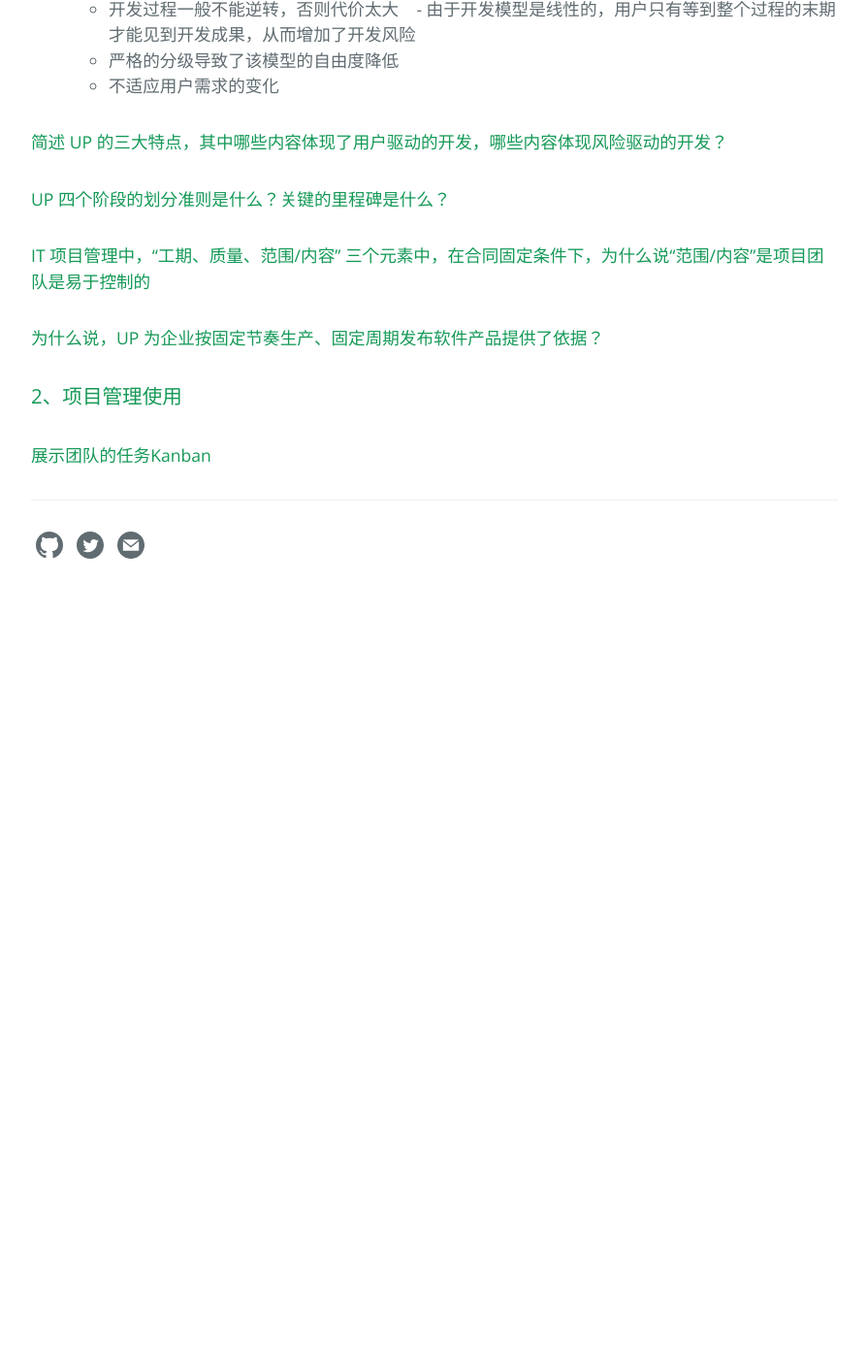
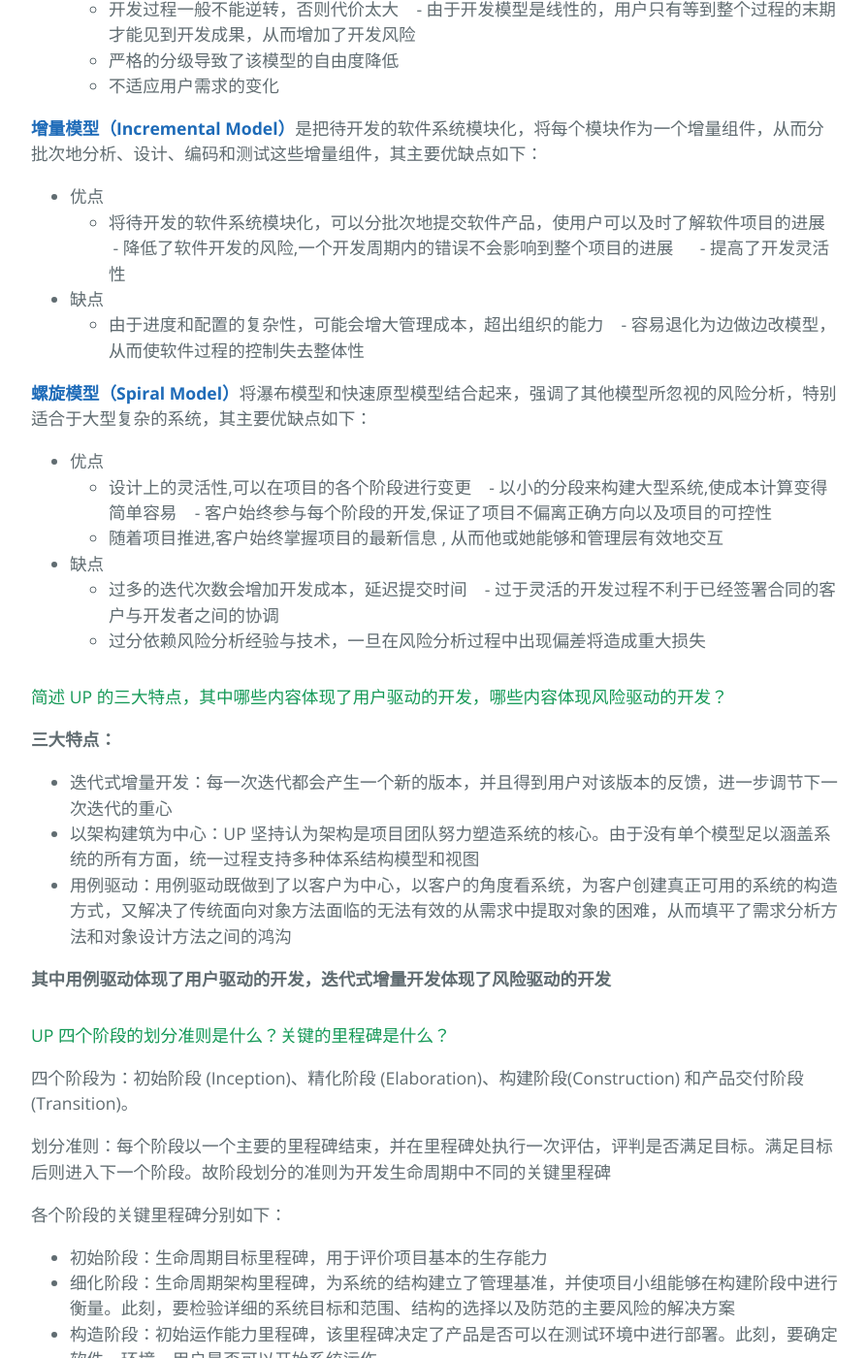
Before and after one commit to joece/joece.github.io, a Jekyll site: the page built from _posts/2018-03-22-SSAD-HW2.md, in a window 1280 px wide and 1400 px high, scrolled down 796 px. Shown: the whole window at 97% size, without its empty margins (192-1086 px from the left). Built offline with Jekyll 4.4.1, drawn with Linux system fonts in a browser that asks for light colours; before the commit the page ends 1426 px from its top, so only the background shows below that; some of the changed text lies outside the part shown.

Commit message:
Update 2018-03-22-SSAD-HW2.md

```diff
--- a/_posts/2018-03-22-SSAD-HW2.md
+++ b/_posts/2018-03-22-SSAD-HW2.md
@@ -20,15 +20,58 @@ title: "SSAD HW2"
     - 严格的分级导致了该模型的自由度降低
     - 不适应用户需求的变化
 
+[__增量模型（Incremental Model）__](https://baike.baidu.com/item/%E5%A2%9E%E9%87%8F%E6%A8%A1%E5%9E%8B)是把待开发的软件系统模块化，将每个模块作为一个增量组件，从而分批次地分析、设计、编码和测试这些增量组件，其主要优缺点如下：
+
+- 优点
+    - 将待开发的软件系统模块化，可以分批次地提交软件产品，使用户可以及时了解软件项目的进展
+    - 降低了软件开发的风险,一个开发周期内的错误不会影响到整个项目的进展
+    - 提高了开发灵活性
+
+- 缺点
+    - 由于进度和配置的复杂性，可能会增大管理成本，超出组织的能力
+    - 容易退化为边做边改模型，从而使软件过程的控制失去整体性
+
+[__螺旋模型（Spiral Model）__](https://en.wikipedia.org/wiki/Spiral_model)将瀑布模型和快速原型模型结合起来，强调了其他模型所忽视的风险分析，特别适合于大型复杂的系统，其主要优缺点如下：
+
+- 优点
+    - 设计上的灵活性,可以在项目的各个阶段进行变更
+    - 以小的分段来构建大型系统,使成本计算变得简单容易
+    - 客户始终参与每个阶段的开发,保证了项目不偏离正确方向以及项目的可控性
+    - 随着项目推进,客户始终掌握项目的最新信息 , 从而他或她能够和管理层有效地交互
+
+- 缺点
+    - 过多的迭代次数会增加开发成本，延迟提交时间
+    - 过于灵活的开发过程不利于已经签署合同的客户与开发者之间的协调
+    - 过分依赖风险分析经验与技术，一旦在风险分析过程中出现偏差将造成重大损失
+
 #### 简述 UP 的三大特点，其中哪些内容体现了用户驱动的开发，哪些内容体现风险驱动的开发？
+__三大特点：__
+- 迭代式增量开发：每一次迭代都会产生一个新的版本，并且得到用户对该版本的反馈，进一步调节下一次迭代的重心
+- 以架构建筑为中心：UP 坚持认为架构是项目团队努力塑造系统的核心。由于没有单个模型足以涵盖系统的所有方面，统一过程支持多种体系结构模型和视图
+- 用例驱动：用例驱动既做到了以客户为中心，以客户的角度看系统，为客户创建真正可用的系统的构造方式，又解决了传统面向对象方法面临的无法有效的从需求中提取对象的困难，从而填平了需求分析方法和对象设计方法之间的鸿沟
+
+__其中用例驱动体现了用户驱动的开发，迭代式增量开发体现了风险驱动的开发__
 
 #### UP 四个阶段的划分准则是什么？关键的里程碑是什么？
+四个阶段为：初始阶段 (Inception)、精化阶段 (Elaboration)、构建阶段(Construction) 和产品交付阶段 (Transition)。
+
+划分准则：每个阶段以一个主要的里程碑结束，并在里程碑处执行一次评估，评判是否满足目标。满足目标后则进入下一个阶段。故阶段划分的准则为开发生命周期中不同的关键里程碑
+
+各个阶段的关键里程碑分别如下：
+- 初始阶段：生命周期目标里程碑，用于评价项目基本的生存能力
+- 细化阶段：生命周期架构里程碑，为系统的结构建立了管理基准，并使项目小组能够在构建阶段中进行衡量。此刻，要检验详细的系统目标和范围、结构的选择以及防范的主要风险的解决方案
+- 构造阶段：初始运作能力里程碑，该里程碑决定了产品是否可以在测试环境中进行部署。此刻，要确定软件、环境、用户是否可以开始系统运作
+- 移交阶段：产品发布里程碑，此时要确定目标是否实现，是否应该开始另一个开发周期
 
 #### IT 项目管理中，“工期、质量、范围/内容” 三个元素中，在合同固定条件下，为什么说“范围/内容”是项目团队是易于控制的
+因为工期是由客户和团队协商签订的合同所确定的，而质量则由接收方在合同中既定要求且在接收后进行审核的，只有范围和内容是受到团队管理的，团队可以在保证产品质量的条件下，适当增删一些内容，以更好的完成项目
 
 #### 为什么说，UP 为企业按固定节奏生产、固定周期发布软件产品提供了依据？
+- UP 的将软件开发周期从时间上分为四个阶段，每个阶段包括一个主要的里程碑。阶段是两个主要里程碑的分隔，在各个阶段结束时，执行评估阶段目标是否满足以决定是否进入下一个阶段。因此UP提供了固定节奏的生产。
 
+- UP 是一个风险驱动的生命周期模型，为了有效地控制风险，UP 以渐进的方式进行演进，首先解决高风险的问题，这主要是通过迭代来实现。在软件生命周期中，每个阶段可以划分为多个迭代，每个迭代确定一个内部里程碑（或一个发布）。因此，UP 也为固定周期发布软件产品提供了依据。
 
 
 ### 2、项目管理使用
-#### 展示团队的任务Kanban
+#### 展示团队的任务 Kanban
+以下是我们七人小组的团队任务 kanban
```
